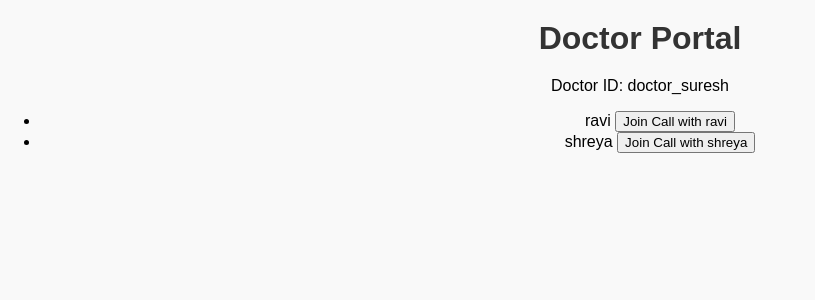
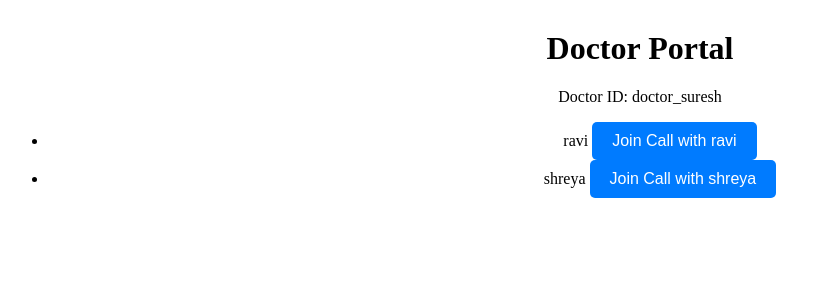
Before and after one commit to SushrithKbtech/succ, a React (Create React App) app: page / in a window 1280 px wide. Both pictures are taken after a click on the button "Join as Doctor". Shown: the top 300 px of the page, without its empty margins (0-815 px from the left). Built offline with nearby package versions, Linux system fonts and the light colour scheme.

Commit message:
Update App.js

```diff
--- a/src/App.js
+++ b/src/App.js
@@ -1,9 +1,6 @@
-import React from "react";
-import { BrowserRouter as Router, Route, Routes } from "react-router-dom";
-import Home from "./components/Home";
-import Doctor from "./components/Doctor";
-import Patient from "./components/Patient";
-import VideoCall from "./components/VideoCall";
+import React, { useState, useEffect, useRef } from "react";
+import { BrowserRouter as Router, Route, Routes, useNavigate, useParams } from "react-router-dom";
+import io from "socket.io-client";
 
 const App = () => {
   return (
@@ -18,4 +15,236 @@ const App = () => {
   );
 };
 
+// Home Component
+const Home = () => {
+  const navigate = useNavigate();
+  return (
+    <div style={styles.homeContainer}>
+      <h1>Welcome to Video Call App</h1>
+      <div style={styles.buttonContainer}>
+        <button style={styles.button} onClick={() => navigate("/doctor")}>
+          Join as Doctor
+        </button>
+        <button style={styles.button} onClick={() => navigate("/patient")}>
+          Join as Patient
+        </button>
+      </div>
+    </div>
+  );
+};
+
+// Doctor Component
+const Doctor = () => {
+  const navigate = useNavigate();
+  const doctorId = "doctor_suresh";
+  const patients = ["ravi", "shreya"];
+
+  return (
+    <div style={styles.container}>
+      <h1>Doctor Portal</h1>
+      <p>Doctor ID: {doctorId}</p>
+      <ul>
+        {patients.map((patient) => (
+          <li key={patient}>
+            {patient}{" "}
+            <button
+              style={styles.button}
+              onClick={() => navigate(`/call/${doctorId}-${patient}`)}
+            >
+              Join Call with {patient}
+            </button>
+          </li>
+        ))}
+      </ul>
+    </div>
+  );
+};
+
+// Patient Component
+const Patient = () => {
+  const navigate = useNavigate();
+  const patientName = "ravi";
+  const doctorId = "doctor_suresh";
+
+  return (
+    <div style={styles.container}>
+      <h1>Patient Portal</h1>
+      <p>Patient Name: {patientName}</p>
+      <p>Doctor: {doctorId}</p>
+      <button
+        style={styles.button}
+        onClick={() => navigate(`/call/${doctorId}-${patientName}`)}
+      >
+        Join Call
+      </button>
+    </div>
+  );
+};
+
+// VideoCall Component
+const VideoCall = () => {
+  const { room } = useParams();
+  const localVideo = useRef(null);
+  const remoteVideo = useRef(null);
+  const chatMessages = useRef(null);
+  const chatInput = useRef(null);
+  const socket = io("https://succ-woad.vercel.app/"); // Replace with your backend URL
+
+  let localStream;
+  let peerConnection;
+  const configuration = { iceServers: [{ urls: "stun:stun.l.google.com:19302" }] };
+
+  useEffect(() => {
+    socket.emit("join_room", { room });
+
+    navigator.mediaDevices.getUserMedia({ video: true, audio: true }).then((stream) => {
+      localStream = stream;
+      localVideo.current.srcObject = stream;
+
+      peerConnection = new RTCPeerConnection(configuration);
+
+      stream.getTracks().forEach((track) => peerConnection.addTrack(track, stream));
+
+      peerConnection.onicecandidate = (event) => {
+        if (event.candidate) {
+          socket.emit("signal", { room, candidate: event.candidate });
+        }
+      };
+
+      peerConnection.ontrack = (event) => {
+        remoteVideo.current.srcObject = event.streams[0];
+      };
+
+      socket.on("signal", (data) => {
+        if (data.sdp) {
+          peerConnection.setRemoteDescription(new RTCSessionDescription(data.sdp));
+          if (data.sdp.type === "offer") {
+            peerConnection.createAnswer().then((answer) => {
+              peerConnection.setLocalDescription(answer);
+              socket.emit("signal", { room, sdp: answer });
+            });
+          }
+        } else if (data.candidate) {
+          peerConnection.addIceCandidate(new RTCIceCandidate(data.candidate));
+        }
+      });
+
+      peerConnection.createOffer().then((offer) => {
+        peerConnection.setLocalDescription(offer);
+        socket.emit("signal", { room, sdp: offer });
+      });
+    });
+  }, [room]);
+
+  const sendChatMessage = () => {
+    const message = chatInput.current.value.trim();
+    if (message) {
+      socket.emit("chat_message", { room, message });
+      chatMessages.current.innerHTML += `<div style="text-align: right; color: blue;">${message}</div>`;
+      chatInput.current.value = "";
+    }
+  };
+
+  useEffect(() => {
+    socket.on("chat_message", (data) => {
+      chatMessages.current.innerHTML += `<div style="text-align: left; color: green;">${data.message}</div>`;
+    });
+  }, []);
+
+  return (
+    <div style={styles.container}>
+      <h1>Video Call Room: {room}</h1>
+      <div style={styles.videoContainer}>
+        <video ref={localVideo} autoPlay muted style={styles.video}></video>
+        <video ref={remoteVideo} autoPlay style={styles.video}></video>
+      </div>
+      <div style={styles.chatBox}>
+        <div ref={chatMessages} style={styles.chatMessages}></div>
+        <div style={styles.chatInputContainer}>
+          <input ref={chatInput} placeholder="Type a message..." style={styles.chatInput} />
+          <button onClick={sendChatMessage} style={styles.button}>
+            Send
+          </button>
+        </div>
+      </div>
+      <footer style={styles.footer}>
+        <button style={styles.button}>🎤 Mute</button>
+        <button style={styles.button}>📷 Video Off</button>
+        <button style={styles.button}>📺 Share Screen</button>
+        <button style={styles.button}>💬 Chat</button>
+        <button style={styles.button}>❌ End Call</button>
+      </footer>
+    </div>
+  );
+};
+
+// Styles
+const styles = {
+  homeContainer: {
+    textAlign: "center",
+    marginTop: "50px",
+  },
+  buttonContainer: {
+    display: "flex",
+    justifyContent: "center",
+    gap: "20px",
+    marginTop: "30px",
+  },
+  button: {
+    padding: "10px 20px",
+    fontSize: "16px",
+    border: "none",
+    borderRadius: "5px",
+    cursor: "pointer",
+    backgroundColor: "#007bff",
+    color: "#fff",
+    transition: "0.3s",
+  },
+  container: {
+    textAlign: "center",
+    marginTop: "30px",
+  },
+  videoContainer: {
+    display: "flex",
+    justifyContent: "center",
+    gap: "10px",
+    marginTop: "20px",
+  },
+  video: {
+    width: "45%",
+    borderRadius: "10px",
+    backgroundColor: "#000",
+  },
+  chatBox: {
+    marginTop: "20px",
+    padding: "10px",
+    border: "1px solid #ddd",
+    borderRadius: "10px",
+    backgroundColor: "#fff",
+    width: "300px",
+    margin: "20px auto",
+  },
+  chatMessages: {
+    height: "150px",
+    overflowY: "auto",
+    marginBottom: "10px",
+  },
+  chatInputContainer: {
+    display: "flex",
+    gap: "10px",
+  },
+  chatInput: {
+    flex: 1,
+    padding: "8px",
+    border: "1px solid #ddd",
+    borderRadius: "5px",
+  },
+  footer: {
+    marginTop: "20px",
+    display: "flex",
+    justifyContent: "center",
+    gap: "10px",
+  },
+};
+
 export default App;
```
